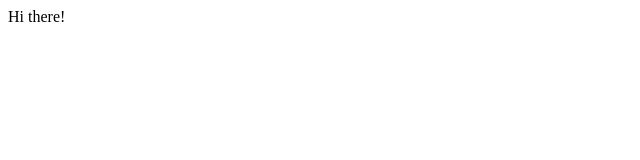
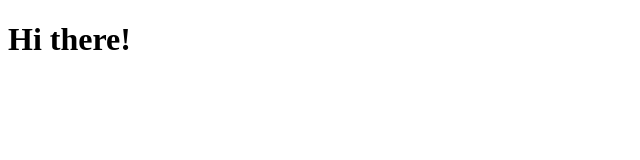
Before and after one commit to ihsankoo/beyond, a plain HTML site: page index.html in a window 1280 px wide. Shown: the whole page, without its empty margins (0-640 px from the left). Drawn offline with Linux system fonts and the light colour scheme.

Commit message:
put text in h1 tag

```diff
--- a/index.html
+++ b/index.html
@@ -4,6 +4,6 @@
         <title>World Peace!</title>
     </head>
     <body>
-        Hi there!
+        <h1>Hi there!</h1>
     </body>
 </html>
```
